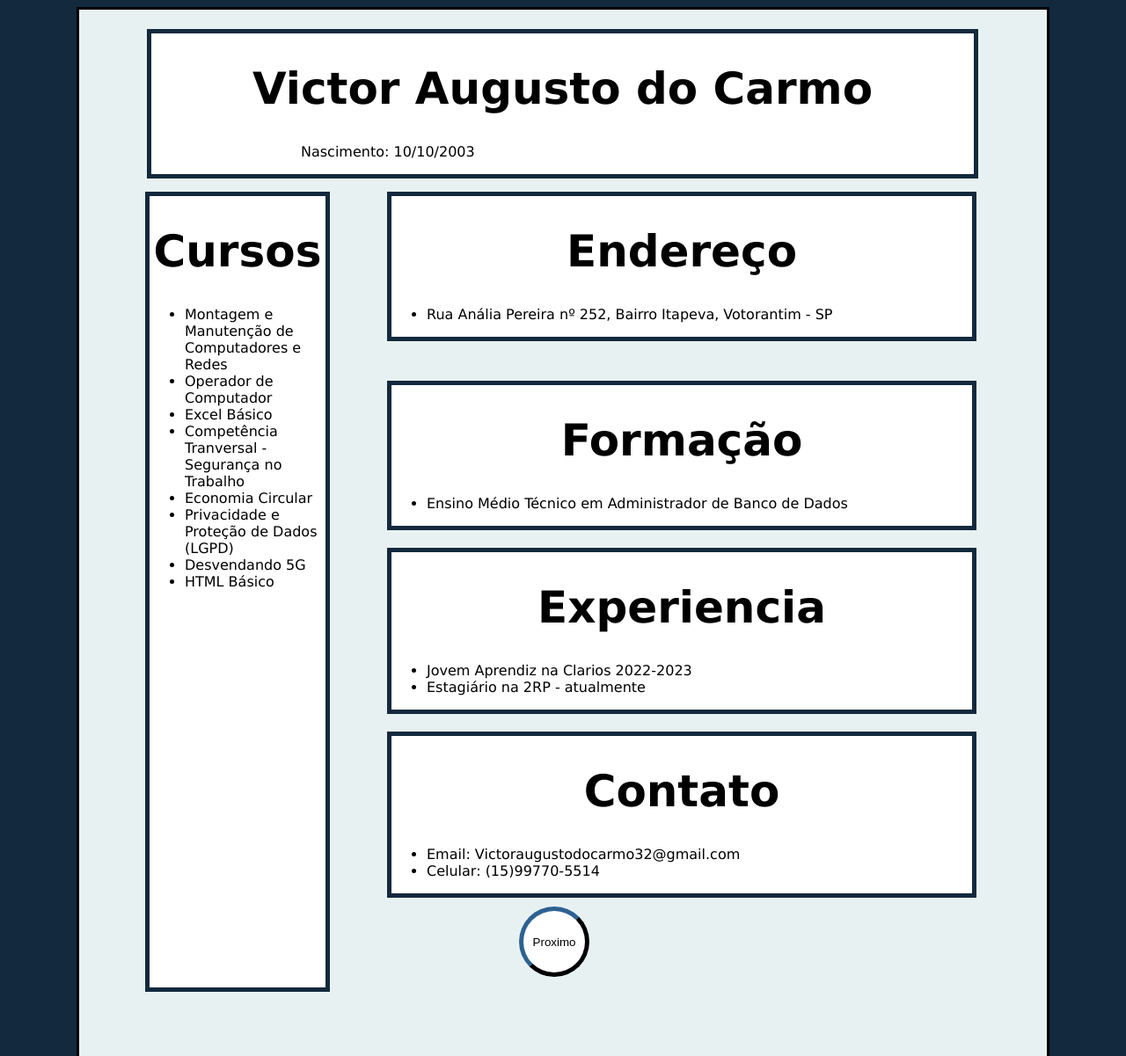
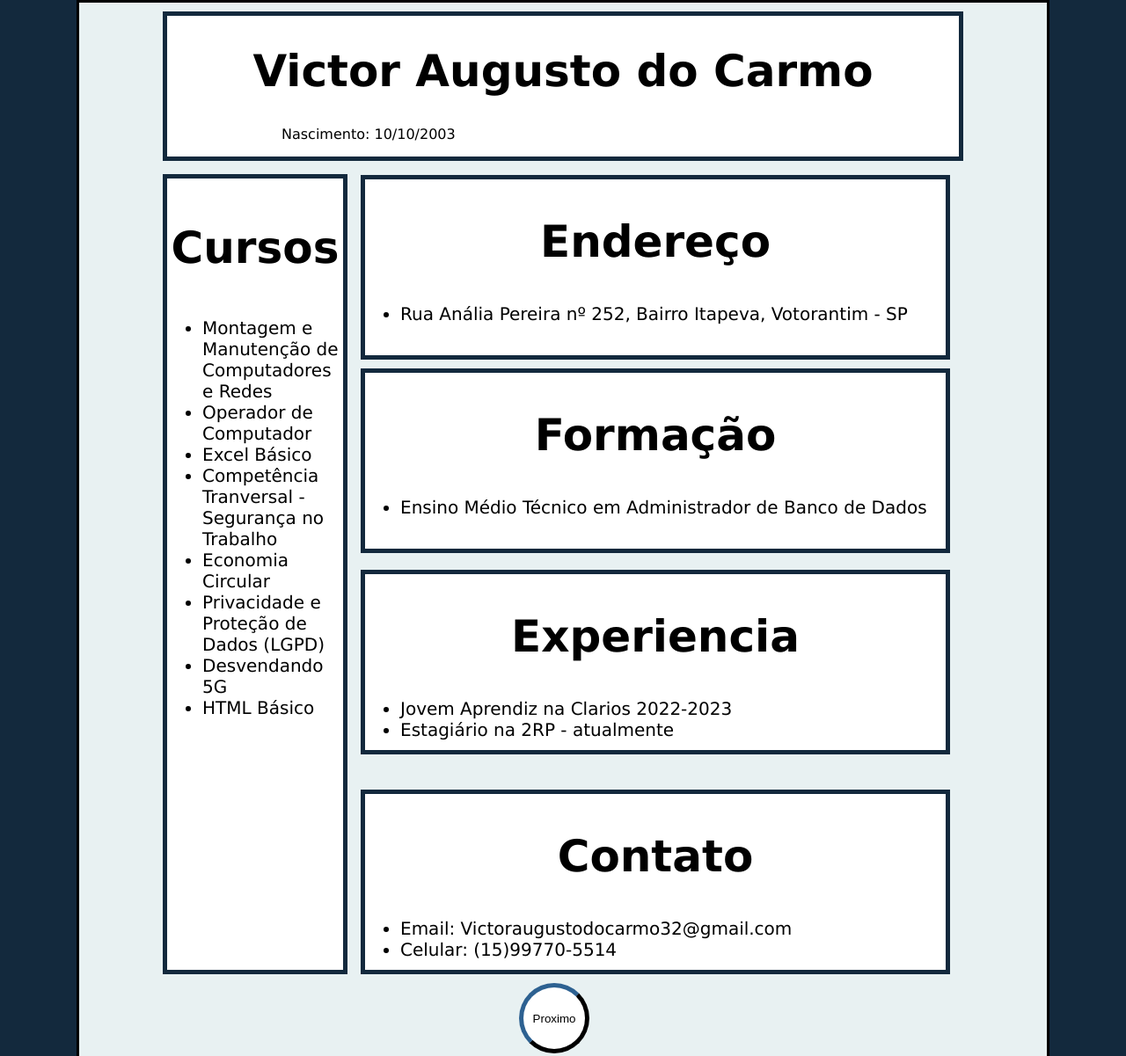
Before and after one commit to Augustoo22/curriculoprj, a plain HTML site: page index.html in a window 1280 px wide. Shown: the top 1201 px of the page at 88% size. Drawn offline with Linux system fonts and the light colour scheme.

Commit message:
versão_final

```diff
--- a/css/style.css
+++ b/css/style.css
@@ -1,137 +1,113 @@
 body {
     background-color: rgb(19, 41, 61);
     font-family: 'Lucida Sans', 'Lucida Sans Regular', 'Lucida Grande', 'Lucida Sans Unicode', Geneva, Verdana, sans-serif;
+    margin: 0;
     display: flex;
     justify-content: center;
 }
 
-.box {
+main {
     border: solid;
-    height: 1300px;
+    height: 1200px;
     width: 1100px;
     background-color: rgb(232, 241, 242);
 }
 
-
-.meunome {
-    text-align: center;
-    font-size: 50px;
-
-}
-
-.nascimento {
-    position: relative;
-    left: 170px;
-}
-
-.curso {
+h1 {
     text-align: center;
     font-size: 50px;
 }
 
-.endereco {
-    text-align: center;
-    font-size: 50px;
+p {
+    position: relative;
+    left: 130px;
 }
 
-.formacao {
-    text-align: center;
-    font-size: 50px;
+li {
+    font-size: 20px;
 }
 
-.experiencia {
-    text-align: center;
-    font-size: 50px;
-}
-
-.contato {
-    text-align: center;
-    font-size: 50px;
-}
-
-.li {
-    font-size: 24px;
-}
-
-.b1 { /*caixa nome*/
-    border: solid ;
+header {
+    border: solid;
     border-width: 5px;
     border-color: rgb(19, 41, 61);
     background-color: rgb(255, 255, 255);
-    margin-top: 2%;
-    width: 85%;
-    position: relative;
-    left: 7%;
-
+    margin-top: 10px;
+    width: 900px;
+    margin-left: 95px;
 }
 
-.b2 { /*caixa curso*/
-    border: solid ;
+
+
+section {
+    border: solid;
     border-width: 5px;
     background-color: rgb(255, 255, 255);
     border-color: rgb(19, 41, 61);
     width: 200px;
-    position: relative;
-    top: 15px;
-    left: 75px;
     height: 900px;
+    margin-top: 15px;
+    margin-left: 95px;
 }
 
-.b3 { /*caixa endereço*/
-    border: solid ;
+aside {
+    margin-left: 320px;
+    position: relative;
+    bottom: 900px;
+}
+
+.endereco {
+    border: solid;
     border-width: 5px;
     background-color: rgb(255, 255, 255);
     border-color: rgb(19, 41, 61);
     width: 660px;
-    position: relative;
-    top: -895px;
-    left: 350px;
-
-
+    height: 200px;
+    margin-bottom: 10px;
+    margin-top: -9px;
 }
 
-.b4 { /*caixa formação*/
-    border: solid ;
+.formacao {
+    border: solid;
     border-width: 5px;
     background-color: rgb(255, 255, 255);
     border-color: rgb(19, 41, 61);
     width: 660px;
-    position: relative;
-    left: 350px;
-    top: -850px;
+    height: 200px;
+    margin-bottom: 10px;
+    margin-top: 9px;
 }
 
-.b5 { /*caixa experiencia*/
-    border: solid ;
+.experiencia {
+    border: solid;
     border-width: 5px;
     background-color: rgb(255, 255, 255);
     border-color: rgb(19, 41, 61);
     width: 660px;
-    position: relative;
-    left: 350px;
-    top: -830px;
+    height: 200px;
+    margin-bottom: 10px;
+    margin-top: 19px;
 }
 
-.b6 { /*caixa contato*/
-    border: solid ;
+.contato {
+    border: solid;
     border-width: 5px;
     background-color: rgb(255, 255, 255);
     border-color: rgb(19, 41, 61);
     width: 660px;
-    position: relative;
-    left: 350px;
-    top: -810px;
+    height: 200px;
+    margin-bottom: 10px;
+    margin-top: 40px;
 }
 
-.botao  {
+button {
     border-radius: 50%;
     border-width: 5px;
     width: 80px;
     height: 80px;
     border-color: rgb(19, 41, 61);
     background-color: rgb(255, 255, 255);
-    position: relative;
-    left: 500px;
-    top: -800px;
+    margin-left: 180px;
+    margin-right: 180px;
     cursor: pointer;
 }
--- a/index.html
+++ b/index.html
@@ -8,15 +8,14 @@
         <link rel="stylesheet" href="css/style.css">
     </head>
 <body>
-    <div class="box">
-        <div class="b1">
-            <h1 class="meunome">Victor Augusto do Carmo</h1>
-            <p class="nascimento">Nascimento: 10/10/2003</p>
-        </div>
-
-        <div class="b2">
-
-            <h1 class="curso">Cursos</h1>
+     <main>
+            <header class="cabecalho">
+                <h1>Victor Augusto do Carmo</h1>
+                <p>Nascimento: 10/10/2003</p>
+            </header>
+            <article>
+                <section>
+                        <h1>Cursos</h1>
                         <ul>
                             <li>Montagem e Manutenção de Computadores e Redes</li>
                             <li>Operador de Computador</li>
@@ -26,27 +25,27 @@
                             <li>Privacidade e Proteção de Dados (LGPD)</li>
                             <li>Desvendando 5G</li>
                             <li>HTML Básico</li>
+
                         </ul>
-        </div>
-
-        <div class="b3">
-            <h1 class="endereco">Endereço</h1>
+                </section>
+            </article>
+                <aside>
+                    <div class="endereco">
+                            <h1 class="enderecotxt">Endereço</h1>
                         <ul>
                             <li>Rua Anália Pereira nº 252, Bairro Itapeva, Votorantim - SP</li>
                         </ul>
                     </div>
-
-        <div class="b4">
-            <h1 class="formacao" >Formação</h1>
+                    <div class="formacao">
+                        <h1 class="formacaotxt" >Formação</h1>
                         <ul>
                             <li>
                                 Ensino Médio Técnico em Administrador de Banco de Dados
                             </li>
                         </ul>
                     </div>
-
-            <div class="b5">
-                <h1 class="experiencia">Experiencia</h1>
+                    <div class="experiencia">
+                        <h1 class="experienciatxt">Experiencia</h1>
                         <ul>
                             <li>
                                 Jovem Aprendiz na Clarios 2022-2023
@@ -56,9 +55,8 @@
                             </li>
                         </ul>
                     </div>
-
-        <div class="b6">
-                <h1 class="contato">Contato</h1>
+                    <div class="contato">
+                        <h1 class="contatotxt">Contato</h1>
                         <ul>
                             <li>
                                 Email: Victoraugustodocarmo32@gmail.com
@@ -68,8 +66,12 @@
                             </li>
                         </ul>
                     </div>
+                    <footer>
                         <a href="/apresentacaoindex.html"><button class="botao">Proximo</button></a>
-        </div>
-    </div>
+                    </footer>
+
+                    </aside>
+
+     </main>
 </body>
 </html>
```
Lines whose indentation alone changed are shown as unchanged.
